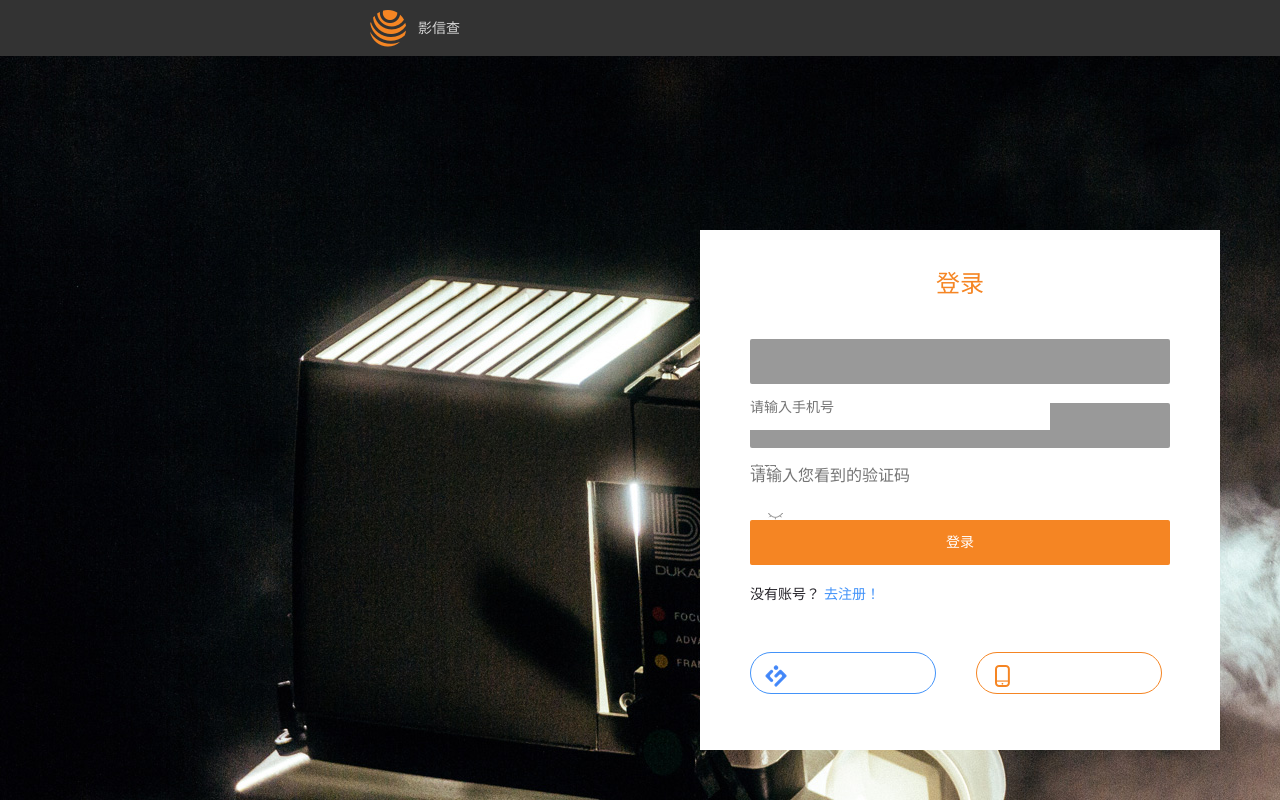
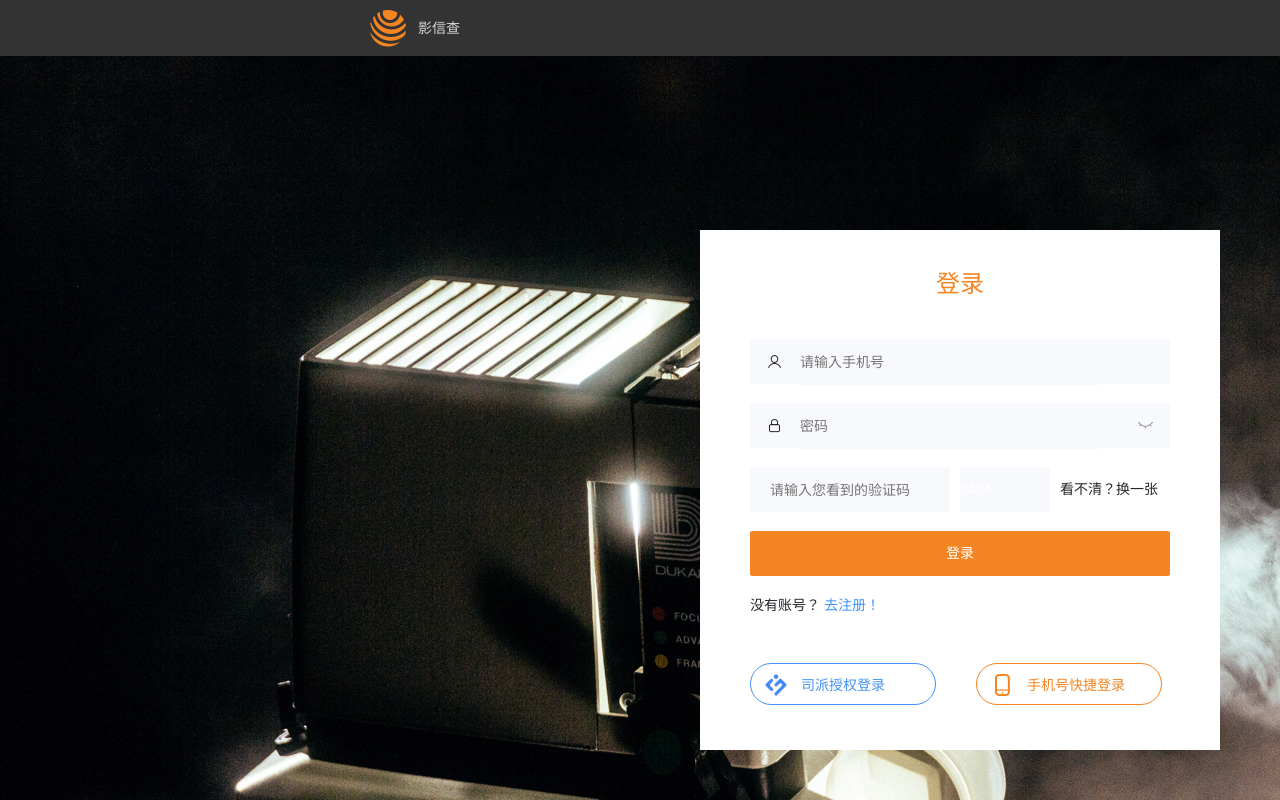
Before and after one commit to zhangliya8649/111, a Vue app: page /login in a window 1280 px wide. Shown: the top 800 px of the page. Built offline with nearby package versions, Linux system fonts and the light colour scheme.

Commit message:
[Update]登录页样式更新

```diff
--- a/src/views/login/login.vue
+++ b/src/views/login/login.vue
@@ -21,19 +21,19 @@
                 <input type='password' placeholder='密码'>
                 <div class='pwd-eye-icon'></div>
               </div>
-              <div class='code'>
+              <div class='form-list code'>
                 <input type='text' placeholder='请输入您看到的验证码'>
-                <div class='img-code'></div>
+                <div class='img-code'>3424</div>
                 <div class='get-code'>看不清？换一张</div>
               </div>
               <div class='form-list login'>
                 登录
               </div>
-              <div class='register'>
+              <div class='form-list register'>
                 没有账号？
                 <router-link to='/register' class='register-btn'>去注册！</router-link>
               </div>
-              <div class='other-login clear'>
+              <div class='form-list other-login clear'>
                 <div class='spap-login'>
                   <div class='spap-icon'></div>
                   司派授权登录
@@ -54,9 +54,6 @@
   export default {
     name: 'login',
     components: {
-
-    },
-    data() {
 
     },
     methods: {
@@ -86,8 +83,6 @@
       left: 50%;
       width: 520px;
       height: 520px;
-      padding-left: 50px;
-      padding-right: 50px;
       padding-top: 42px;
       margin-left: -260px;
       background: #fff;
@@ -99,44 +94,53 @@
         color: #F58523;
       }
       .form {
+        padding-left: 50px;
+        padding-right: 50px;
         > div {
           margin-bottom: 19px;
         }
         .form-list {
           width: 420px;
           height: 45px;
+          margin-right: auto;
+          margin-left: auto;
+          background-color: #F8F9FC;
           line-height: 45px;
           border-radius: 2px;
           .icon {
+            float: left;
             width: 50px;
             height: 45px;
             background-repeat: no-repeat;
             background-position: center;
-            .user-icon {
+            &.user-icon {
               background-image: url('../../assets/login/user-icon.jpg');
             }
-            .pwd-icon {
+            &.pwd-icon {
               background-image: url('../../assets/login/pwd-icon.jpg')
             }
           }
           input {
             width: 300px;
             height: 45px;
+            background-color: #F8F9FC;
             font-size: 14px;
             color: #CCCCCC;
+            outline: none;
           }
         }
         .user {
-          background: rgba(0,0,0,0.40);
+
         }
         .pwd {
-          background: rgba(0,0,0,0.40);
           .pwd-eye-icon {
+            float: right;
             width: 50px;
             height: 45px;
             background-repeat: no-repeat;
             background-position: center;
             background-image: url('../../assets/login/eye.png');
+            cursor: pointer;
             &.open {
               background-image: url('../../assets/login/eye-open.png');
             }
@@ -147,11 +151,37 @@
           text-align: center;
           font-size: 14px;
           color: #FFFFFF;
+          cursor: pointer;
+        }
+        .code {
+          background: transparent;
+          input, div {
+            float: left;
+            font-size: 14px;
+          }
+          input {
+            padding-left: 20px;
+            width: 180px;
+            margin-right: 10px;
+          }
+          .img-code {
+            width: 90px;
+            margin-right: 10px;
+            background-color: #F8F9FC;
+          }
+          .get-code {
+            width: 100px;
+            height: 45px;
+            line-height: 45px;
+            color: #26242A;
+            cursor: pointer;
+          }
         }
         .register {
           height: 20px;
           line-height: 20px;
           margin-bottom: 48px;
+          background: transparent;
           font-size: 14px;
           color: #26242A;
           .register-btn {
@@ -159,6 +189,7 @@
           }
         }
         .other-login {
+          background: transparent;
           > div {
             float: left;
             box-sizing: border-box;
@@ -167,9 +198,11 @@
             border-radius: 100px;
             line-height: 42px;
             font-size: 14px;
+            cursor: pointer;
             > div {
+              float: left;
               width: 50px;
-              height: 45px;
+              height: 42px;
               background-repeat: no-repeat;
               background-position: center;
             }
@@ -177,16 +210,16 @@
           .spap-login {
             border: 1px solid #4393F9;
             margin-right: 40px;
+            color: #4393F9;
             .spap-icon {
               background-image: url('../../assets/login/spap.png');
-              color: #4393F9;
             }
           }
           .phone-login {
             border: 1px solid #F58523;
+            color: #F58523;
             .phone-icon {
               background-image: url('../../assets/login/phone.png');
-              color: #F58523;
             }
           }
         }
```
